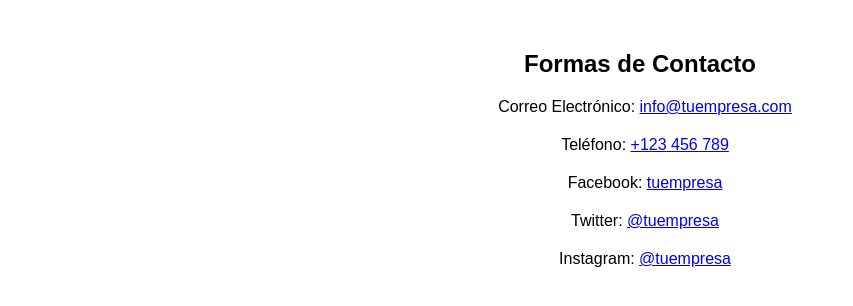
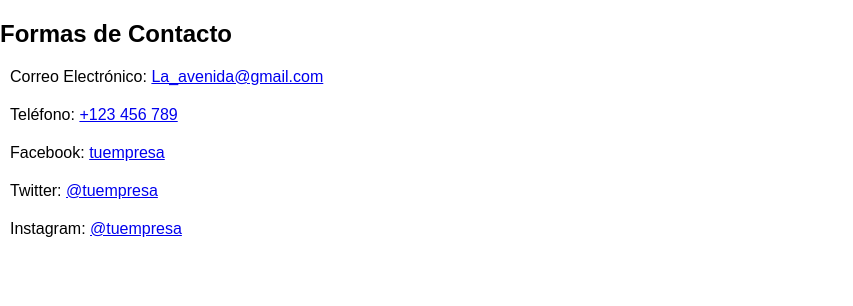
Before and after one commit to lain0907/lain0907.github.io, a plain HTML site: page CONTACTO.html in a window 1280 px wide. Shown: the whole page, without its empty margins (0-853 px from the left). Drawn offline with Linux system fonts and the light colour scheme.

Commit message:
Update CONTACTO.html

```diff
--- a/CONTACTO.html
+++ b/CONTACTO.html
@@ -28,22 +28,22 @@
     </style>
 </head>
 <body>
-    <div class="contact-info">
+    <div class="contacto-info">
         <h2>Formas de Contacto</h2>
         <div class="contact-method">
-            <i class="fas fa-envelope"></i> Correo Electrónico: <a href="mailto:info@tuempresa.com">info@tuempresa.com</a>
+            <i class="fas fa-envelope"></i> Correo Electrónico: <a href="mai">La_avenida@gmail.com</a>
         </div>
         <div class="contact-method">
-            <i class="fas fa-phone"></i> Teléfono: <a href="tel:+123456789">+123 456 789</a>
+            <i class="fas fa-phone"></i> Teléfono: <a href="tel:+52 8126308724">+123 456 789</a>
         </div>
         <div class="contact-method">
-            <i class="fab fa-facebook"></i> Facebook: <a href="https://www.facebook.com/tuempresa">tuempresa</a>
+            <i class="fab fa-facebook"></i> Facebook: <a href="https://www.facebook.com/">tuempresa</a>
         </div>
         <div class="contact-method">
-            <i class="fab fa-twitter"></i> Twitter: <a href="https://twitter.com/tuempresa">@tuempresa</a>
+            <i class="fab fa-twitter"></i> Twitter: <a href="https://twitter.com/">@tuempresa</a>
         </div>
         <div class="contact-method">
-            <i class="fab fa-instagram"></i> Instagram: <a href="https://www.instagram.com/tuempresa">@tuempresa</a>
+            <i class="fab fa-instagram"></i> Instagram: <a href="https://www.instagram.com/">@tuempresa</a>
         </div>
     </div>
 </body>
```
